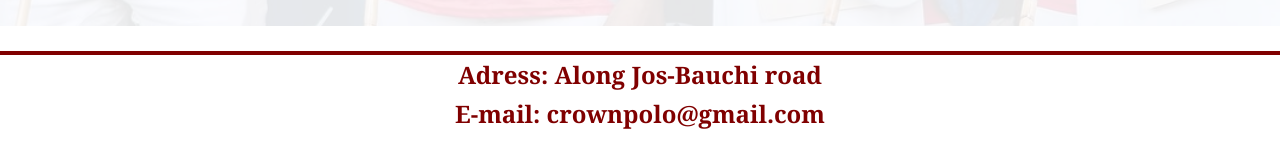
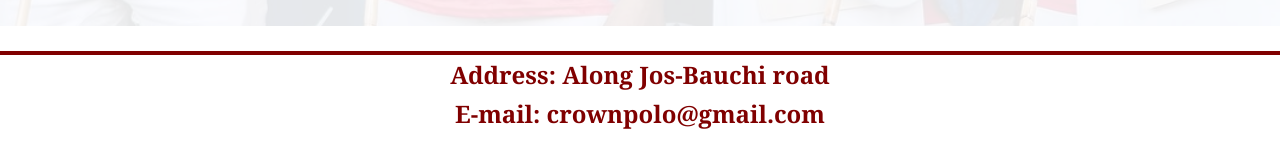
Before and after one commit to usmanhassanish/polo, a plain HTML site: page index.html in a window 1280 px wide. Shown: the part 1556-1697 px from the top of the page. Drawn offline with Linux system fonts and the light colour scheme.

Commit message:
Update index.html

```diff
--- a/index.html
+++ b/index.html
@@ -84,7 +84,7 @@
 		</div>
 	</div>
 	<div class="footer">
-		<h2 style="padding: 3px;">Adress: Along Jos-Bauchi road</h2>
+		<h2 style="padding: 3px;">Address: Along Jos-Bauchi road</h2>
 		<h2 style="padding: 3px;">E-mail: crownpolo@gmail.com</h2>
 		<h2 style="padding: 3px;">Phone: +2348000000000</h2>
 		<h4 style="padding: 3px;">© 2025 Crown Polo Resort. All rights reserved</h4>
```
